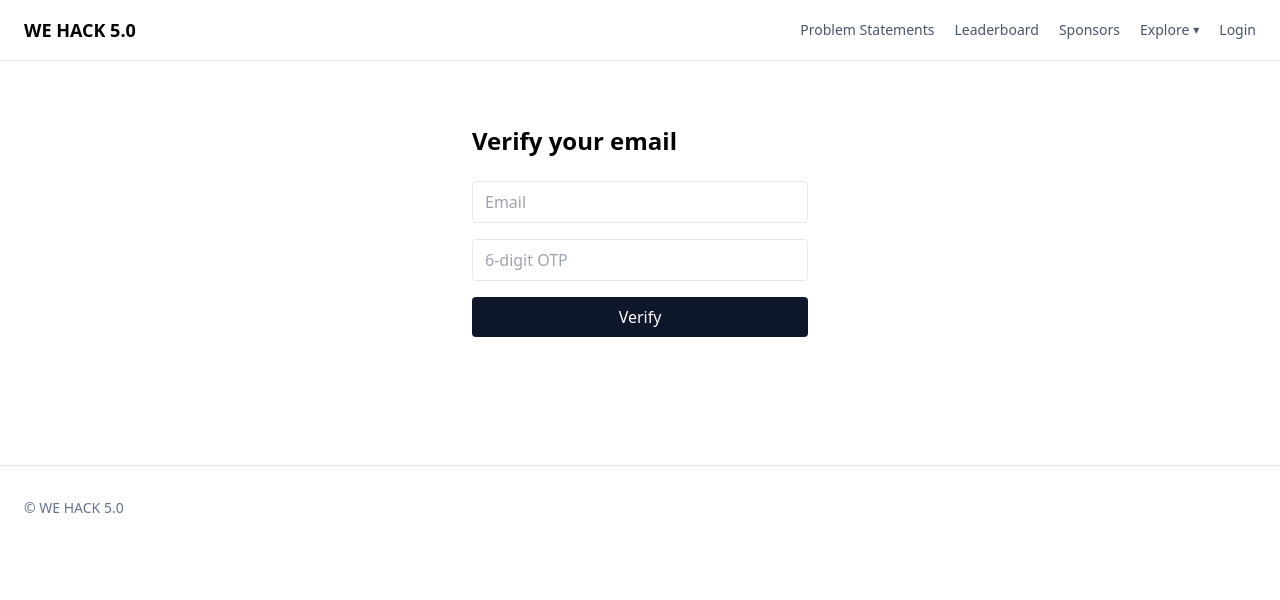
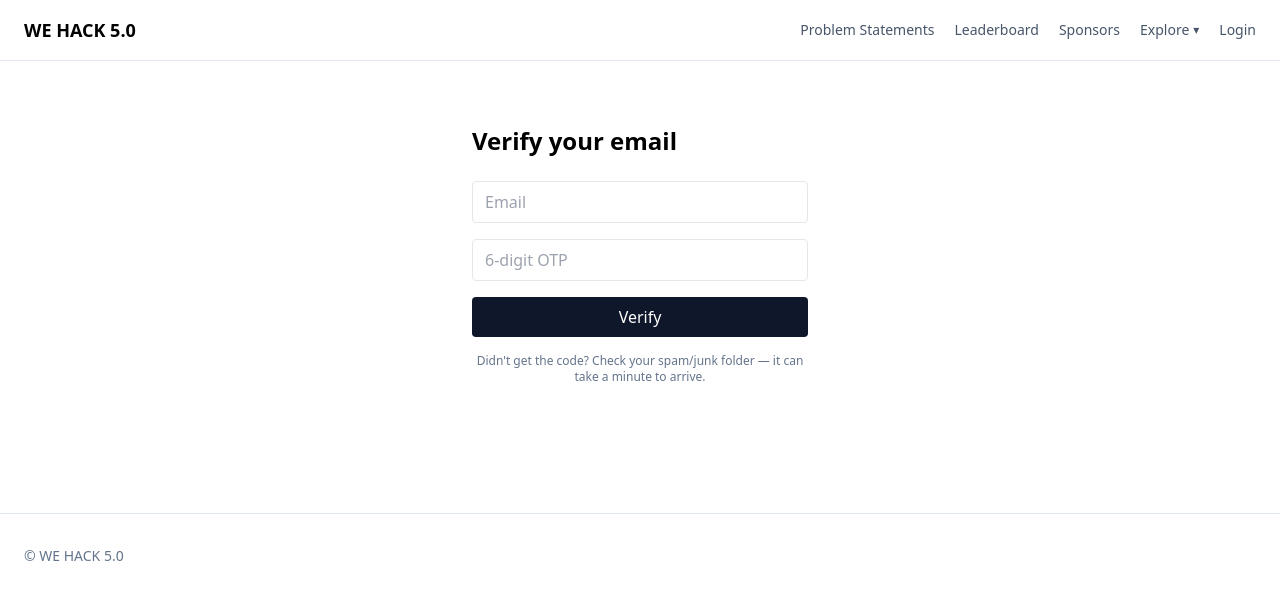
Before and after one commit to vedika13-code/we-hack-5-frontend, a React (Vite) app: page /verify-email in a window 1280 px wide. Shown: the top 600 px of the page. Built offline with nearby package versions, Linux system fonts and the light colour scheme; no server answers; a web font is replaced by a local one.

Commit message:
Add spam-folder hint on verify page

```diff
--- a/src/pages/VerifyEmail.tsx
+++ b/src/pages/VerifyEmail.tsx
@@ -34,6 +34,9 @@ export default function VerifyEmail() {
         {error && <p className="text-red-600 text-sm">{error}</p>}
         <button className="w-full bg-slate-900 text-white rounded px-3 py-2">Verify</button>
       </form>
+      <p className="text-xs text-slate-500 mt-4 text-center">
+        Didn't get the code? Check your spam/junk folder — it can take a minute to arrive.
+      </p>
     </div>
   );
 }
```
Also changed, not shown: 1 other file (tests, documents, lock files or other folders).
